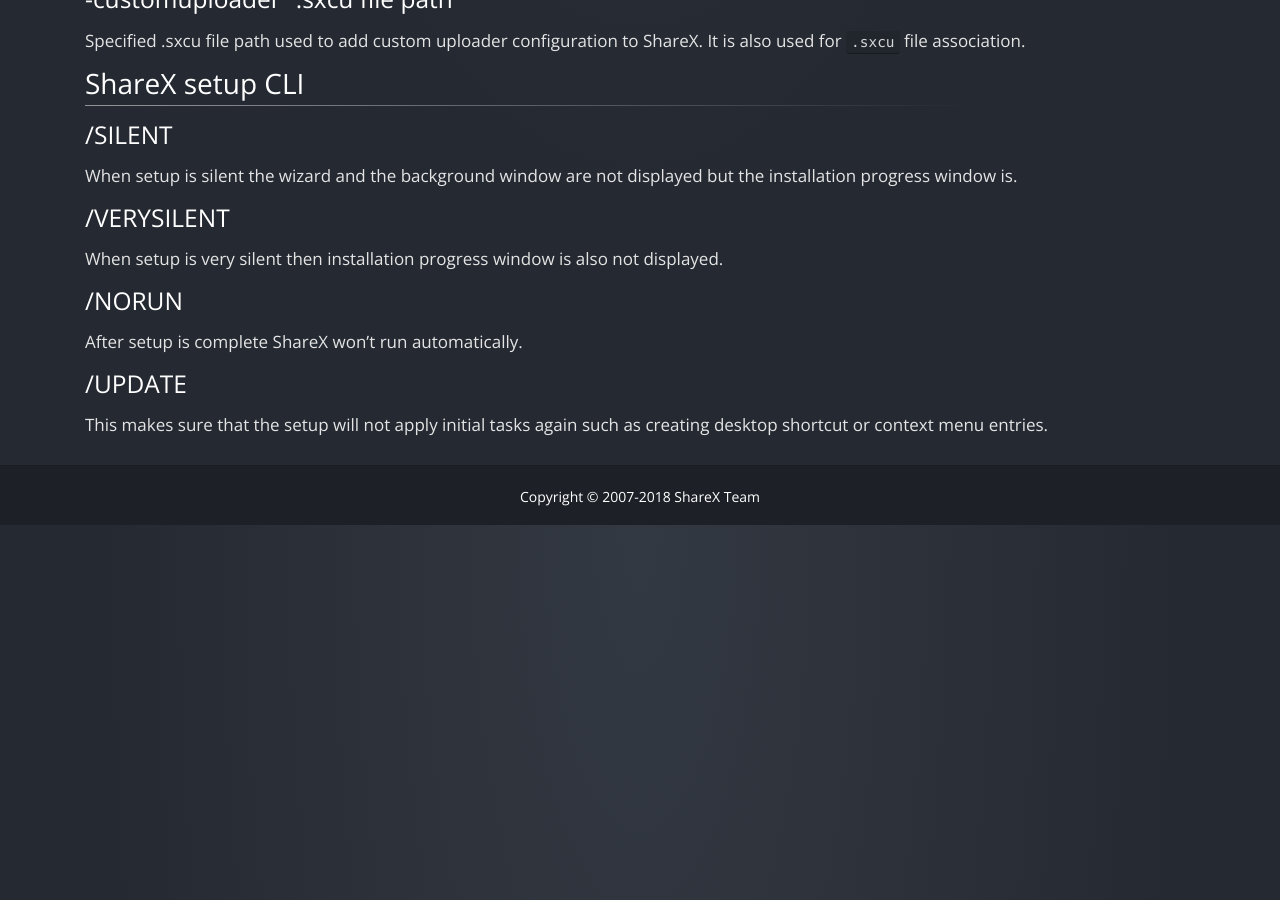
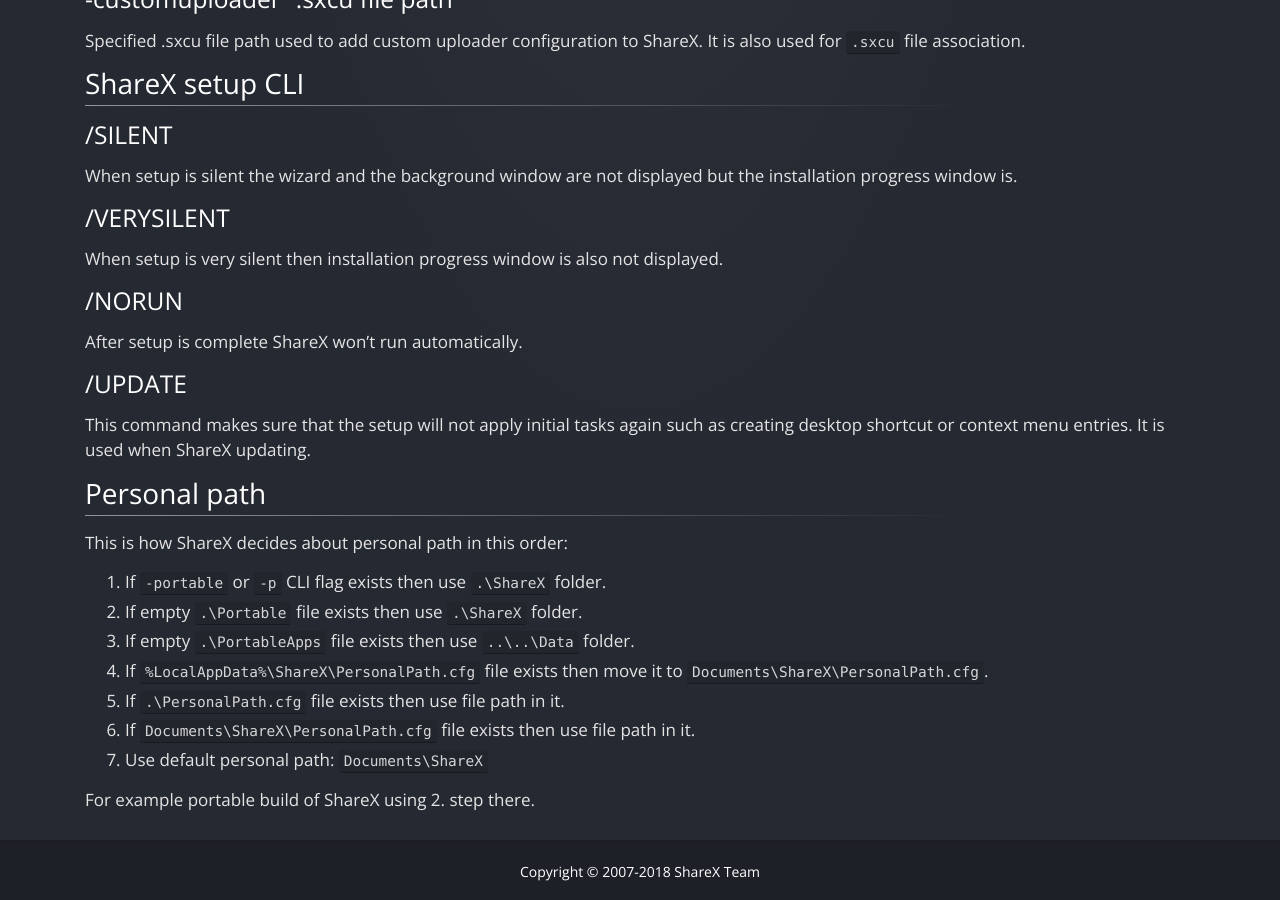
Before and after one commit to ShareX/sharex.github.io, a Jekyll site: the page built from docs/command-line-arguments.md, in a window 1280 px wide and 900 px high, scrolled down 1518 px. Built offline with Jekyll 4.4.1, drawn with Linux system fonts in a browser that asks for light colours.

Commit message:
Added personal path info

```diff
--- a/docs/command-line-arguments.md
+++ b/docs/command-line-arguments.md
@@ -77,4 +77,18 @@
 
 ### /UPDATE
 
-This makes sure that the setup will not apply initial tasks again such as creating desktop shortcut or context menu entries.
+This command makes sure that the setup will not apply initial tasks again such as creating desktop shortcut or context menu entries. It is used when ShareX updating.
+
+## Personal path
+
+This is how ShareX decides about personal path in this order:
+
+1. If `-portable` or `-p` CLI flag exists then use `.\ShareX` folder.
+2. If empty `.\Portable` file exists then use `.\ShareX` folder.
+3. If empty `.\PortableApps` file exists then use `..\..\Data` folder.
+4. If `%LocalAppData%\ShareX\PersonalPath.cfg` file exists then move it to `Documents\ShareX\PersonalPath.cfg`.
+5. If `.\PersonalPath.cfg` file exists then use file path in it.
+5. If `Documents\ShareX\PersonalPath.cfg` file exists then use file path in it.
+6. Use default personal path: `Documents\ShareX`
+
+For example portable build of ShareX using 2. step there.
```
